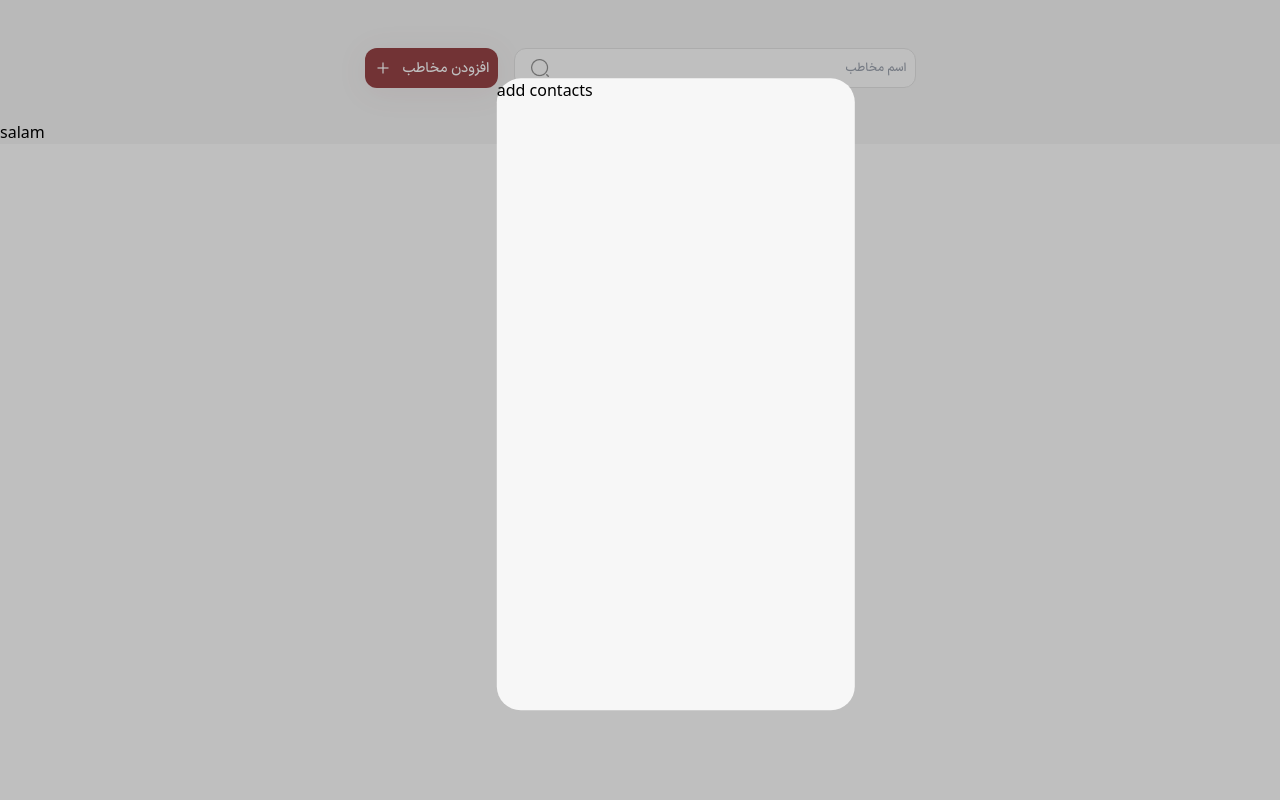
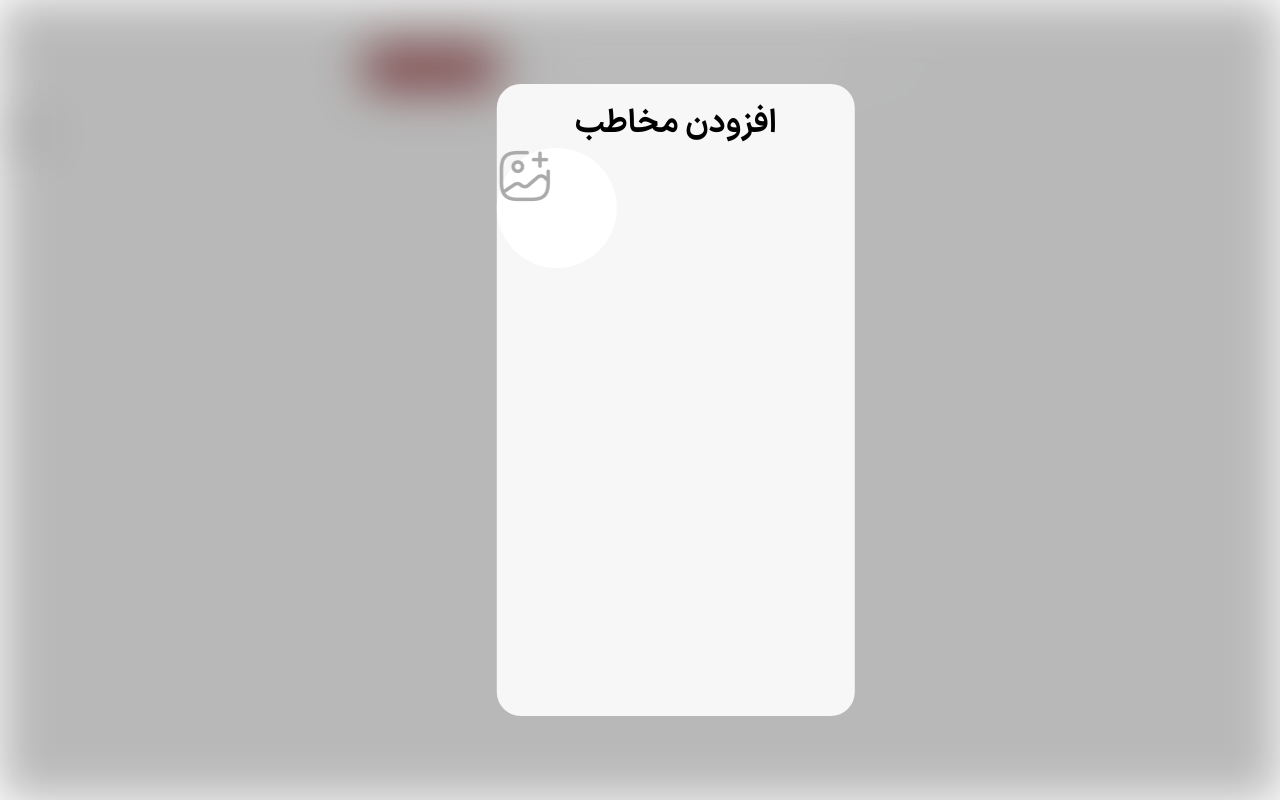
Before and after one commit to amirr-hossein/Phonebook, a React (Vite) app: page /contacts in a window 1280 px wide. Both pictures are taken after a click on the button "افزودن مخاطب". Built offline with nearby package versions, Linux system fonts and the light colour scheme.

Commit message:
update=>half a style modal add contacts completed

```diff
--- a/src/App.jsx
+++ b/src/App.jsx
@@ -1,9 +1,24 @@
 import Wrapper from "./hoc/Wrapper/Wrapper";
+import { useState } from "react";
+import ModalAddContact from "./components/AddContact/ModalAddContacts";
 function App() {
+  const [isModal, setIsModal] = useState(false);
+  const modalShow = () => {
+    setIsModal(true);
+  };
+  const closeModal = () => {
+    setIsModal(false);
+  };
   return (
     <>
-      <div className="bg-[#F7F7F7]">
-        <Wrapper />
+      {isModal ? (
+        <ModalAddContact modalBack={closeModal} stateModal={isModal} />
+      ) : null}
+      <div
+        className="bg-[#F7F7F7] h-[100vh]"
+        style={{ filter: isModal ? "blur(24px)" : null }}
+      >
+        <Wrapper modalClicker={modalShow} />
       </div>
     </>
   );
--- a/src/assets/css/index.css
+++ b/src/assets/css/index.css
@@ -6,23 +6,31 @@
 }
 @font-face {
   font-family: iranSansMed;
+  font-weight: 500;
   src: url(../font/IRANSansX-Medium.ttf);
+}
+@font-face {
+  font-family: iranSansBold;
+  font-weight: 700;
+  src: url(../font/IRANSansX-Bold.ttf);
 }
 .addContacts {
   box-shadow: 0px 4px 32px 0px rgba(152, 68, 71, 0.08);
 }
+
 .backdrop{
   width: 100%;
   height: 100%;
-  position: fixed;
+  position: absolute;
   z-index: 100;
   left: 0;
   top: 0;
+  filter: blur(24px);
 }
 .modals{
   position: absolute;
   z-index: 300;
   left: 50%;
   top: 50%;
-  transform: translate(-40%, 1%);
+  transform: translate(-40%, -50%);
 }
--- a/src/components/AddContact/ModalAddContacts.jsx
+++ b/src/components/AddContact/ModalAddContacts.jsx
@@ -1,12 +1,15 @@
 import Backdrop from "../Ui/Backdrop/Backdrop";
-
-const ModalAddContact = ({modalBack,stateModal}) => {
+import gallaryAdd from "../../assets/img/gallery-add.png"
+const ModalAddContact = ({ modalBack, stateModal }) => {
   return (
     <>
       <Backdrop close={modalBack} modal={stateModal} />
       <div className="flex justify-center modals">
         <div className="w-[358px] h-[632px] rounded-[24px] bg-[#F7F7F7]">
-          add contacts
+          <h1 className="font-bol text-[32px] mt-[16px] flex justify-center">افزودن مخاطب</h1>
+          <div className="w-[120px] h-[120px] rounded-full bg-white relative">
+            <img className="absolute" src={gallaryAdd} alt="" />
+          </div>
         </div>
       </div>
     </>
--- a/src/hoc/Wrapper/Wrapper.jsx
+++ b/src/hoc/Wrapper/Wrapper.jsx
@@ -1,23 +1,11 @@
-import ModalAddContact from "../../components/AddContact/ModalAddContacts";
 import Navbar from "../../components/Navbar/Navbar";
 import Routing from "../../routing/Routing";
-import { useState } from "react";
-
-const Wrapper = () => {
-  const [isModal, setIsModal] = useState(false);
-  const modalClicker = () => {
-    setIsModal(true);
-  };
-  const closeModal=()=>{
-    setIsModal(false)
-  }
+const Wrapper = ({modalClicker}) => {
   return (
     <>
       <div className="container mx-auto relative">
-      <Navbar modal={modalClicker} />
-      {isModal ? <ModalAddContact modalBack={closeModal} stateModal={isModal}/> : null}
-      <Routing />
-
+        <Navbar modal={modalClicker} />
+        <Routing />
       </div>
     </>
   );
--- a/tailwind.config.js
+++ b/tailwind.config.js
@@ -6,7 +6,8 @@ module.exports = {
   theme: {
     extend: {
       fontFamily:{
-        med:["iranSansMed"]
+        med:["iranSansMed"],
+        bol:["iranSansBold"]
       }
     },
   },
```
Also changed, not shown: src/assets/img/gallery-add.png (added).
